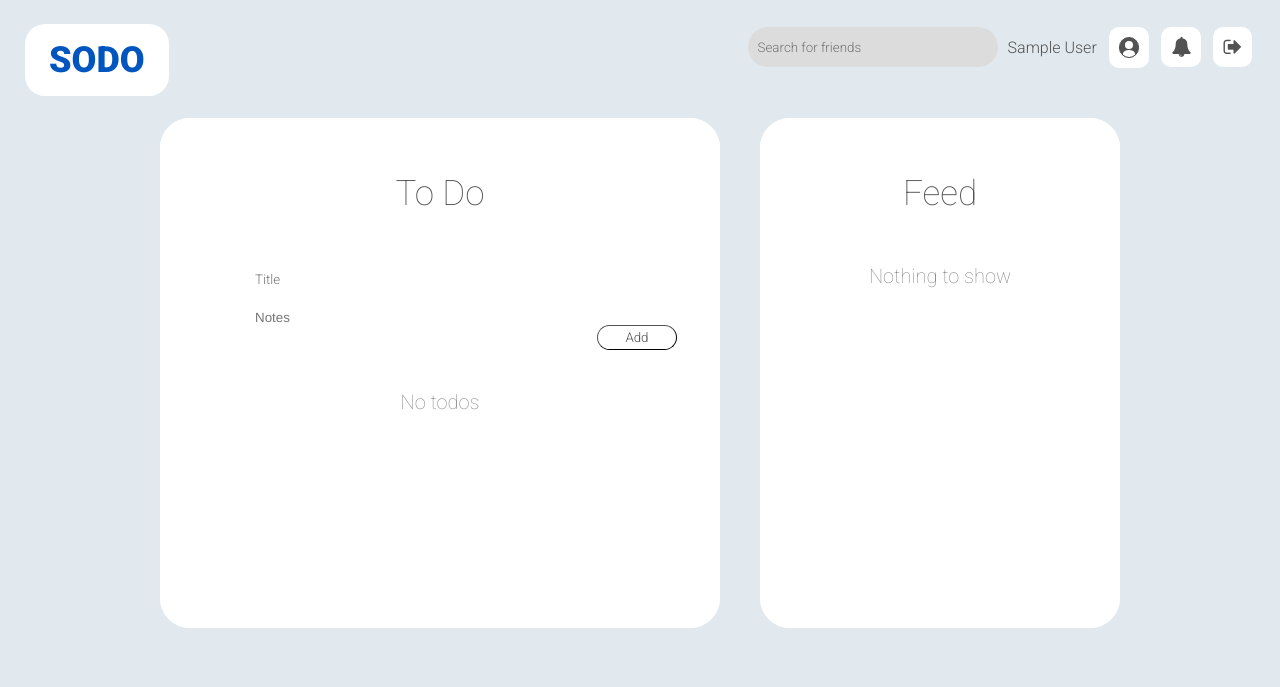
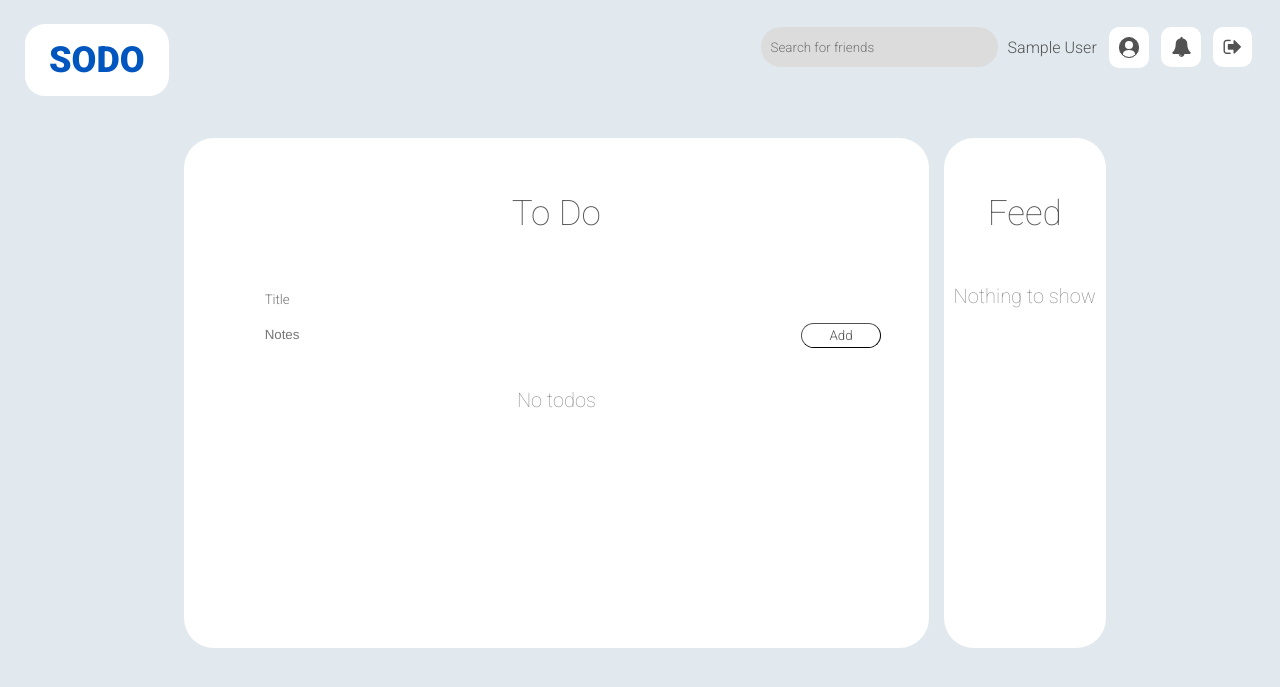
Before and after one commit to ElijahAA/HackiethonBackend, a Flask app: page /todo in a window 1280 px wide. Shown: the top 687 px of the page. Run offline with Flask 2, Linux system fonts and the light colour scheme; the visitor is signed in with stand-in values (Sample User, id 1); data comes from the database, SQL or seed files in the repository; data that the repository does not hold is empty; some libraries are stand-ins or nearby versions.

Commit message:
Frontend changes.

```diff
--- a/app/static/style.css
+++ b/app/static/style.css
@@ -166,6 +166,9 @@ button {
   align-items: center;
   color: #525252;
   padding-right: 20px;
+  width: 75%;
+  margin-right: 9;
+  margin-left: auto;
 }
 
 .user {
@@ -251,7 +254,7 @@ button {
   background-color: #DCDCDC;
   border: none;
   height: 30px;
-  width: 30%;
+  width: 40%;
   padding-left: 10px;
 }
 
@@ -273,7 +276,7 @@ button {
   background-color: #DCDCDC;
   border: none;
   height: 40px;
-  width: 250px;
+  width: 100%;
   padding-left: 10px;
   color: #525252;
 }
@@ -283,7 +286,7 @@ button {
   font-size: 16px;
   color: #525252;
   height: auto;
-  width: 600px;
+  width: 100%;
   margin-right: auto;
   margin-left: auto;
   margin-top: 0px;
@@ -317,7 +320,7 @@ label {
   padding-right: 15px;
   text-align: right;
   margin-right:15px;
-  width: 200px;
+  width: 35%;
   background-color: transparent;
 }
 
@@ -362,8 +365,7 @@ label {
 .todo {
   padding-bottom: 10px;
   display: block;
-  background-color: white;
-
+  background-color: transparent;
 }
 
 .title-input {
@@ -371,24 +373,31 @@ label {
   height: 30px;
   width: 70%;
   padding-bottom: 10px;
-  background-color: white;
+  background-color: transparent;
+  float: left;
+  margin-left: 10%;
 }
 
 .notes-input {
   color:#808080;
-  background-color: none;
   border: none;
   height: 30px;
   width: 56%;
   resize: none;
   font-family: Helvetica, sans-serif;
-  background-color: white;
+  background-color: transparent;
+  float: left;
+  margin-left: 10%;
+}
+
+.todo-input {
+  float:left;
 }
 
 .feed {
   margin: auto;
   text-align: center;
-  width: inherit;
+  width: 100%;
   flex-direction: column;
   align-items: center;
   padding: 5px;
@@ -434,16 +443,15 @@ label {
 .todo-list {
  margin: auto;
  text-align: center;
- width: inherit;
+ width: 100%;
  flex-direction: column;
  align-items: center;
  padding: 5px;
  border-radius: 30px;
- /* border: 1px solid black; */
  background-color: white;
-  overflow: auto;
-  overflow-x: hidden;
-  height: 500px;
+ overflow: auto;
+ overflow-x: hidden;
+ height: 500px;
 }
 
 .todo-item {
@@ -479,13 +487,15 @@ label {
   display: flex;
   align-items: flex-start;
   flex-direction: column;
-  background-color: transparent;
+  background-color: white;
   padding-left: 10px;
+  width: 100%;
 }
 
 .task-item {
   display: inline;
   background-color: white;
+  width: 85%
 }
 
 .profile-picture {
@@ -512,7 +522,6 @@ label {
 .todo-writing {
   padding-left: 30px;
   width: 100%;
-  background-color: white;
 }
 
 .heading {
@@ -520,9 +529,8 @@ label {
   font-size: 15px;
   font-weight: bold;
   color: #525252;
-  width: 85%;
+  width: 90%;
   display: inline-block;
-  background-color: white;
 }
 
 .heading1 {
@@ -541,7 +549,7 @@ label {
 .feed-heading {
   display: flex;
   justify-content:flex-start;
-  width: 230px;
+  width: 95%;
   margin-left: 0;
 }
 .notes {
@@ -561,6 +569,7 @@ label {
   width: 80px;
   color: #525252;
   background-color: white;
+    margin-right: 3%;
 }
 
 .button3 {
@@ -575,7 +584,6 @@ label {
   border: none;
   display: inline-block;
   background-color: white;
-
 }
 
 .link {
@@ -617,20 +625,27 @@ div {
   padding-top: 10px;
   padding-left: 100px;
   padding-right: 100px;
-  margin-top: 60px;
+  margin-top: 90px;
   display: block;
-
+  box-shadow: 15px 20px 20px #aaaaaa2a;
 }
 
 .grid-container {
   padding-top: 50px;
   display: grid;
-  grid-column-gap: 0px;
+  grid-column-gap: 25px;
   grid-template-columns: auto auto;
-  padding: auto;
   align-items: top;
   justify-items: center;
   justify-content: center;
+  /* width: 100% */
+  margin-top: 20px;
+  margin-left: 0;
+  margin-right: 0;
+  padding-right: 20px;
+  padding-left: 20px;
+  grid-template-columns: 60% auto;
+
 }
 
 .grid-container1 {
@@ -666,14 +681,14 @@ div {
 }
 
 .grid-item {
-  width: auto;
-  height: auto;
   border-radius: 30px;
   margin-left: 20px;
   margin-right: 20px;
   font-size: 30px;
   text-align: center;
   background-color: white;
+  box-shadow: 15px 20px 20px #aaaaaa2a;
+  width: 100%
 }
 
 .grid-item1 {
@@ -687,14 +702,14 @@ div {
 
 .container {
   position: relative;
-  width: 600px;
-  background-color: transparent;
+  /* width: 100%; */
+  background-color: green;
 }
 
 .container-feed {
   position: relative;
-  width: 400px;
-  background-color: transparent;
+  /* width: 400px; */
+  background-color: pink;
 }
 
 h3 {
@@ -793,6 +808,7 @@ h3 {
 .dropdown {
   position: relative;
   display: inline-block;
+  width: 25%
 }
 
 .dropdown-content {
--- a/app/templates/includes/nav.html
+++ b/app/templates/includes/nav.html
@@ -14,9 +14,9 @@
             >
             <div id="myDropdown" class="dropdown-content1">
                 {% for all_user in users %}
-{#                    {% if user != current_user %}#}
+                    {% if all_user != current_user %}
                         <a href="{{ url_for('profile', username=all_user.username) }}">{{ all_user.get_formatted_name() }}</a>
-{#                    {% endif %}#}
+                    {% endif %}
                 {% endfor %}
             </div>
 
--- a/app/templates/todo.html
+++ b/app/templates/todo.html
@@ -9,8 +9,8 @@
 
 
 <div class='grid-container' id='test'>
-    <div class='container'>
-        <div class='grid-item'>
+{#    <div class='container'>#}
+{#        <div class='grid-item'>#}
             <div class='todo-list'>
                 <h3>To Do</h3>
                 <form class='form' method="POST">
@@ -34,10 +34,10 @@
                     <p class='empty-message' id='todos-empty'>No todos</p>
                 {% endfor %}
             </div>
-        </div>
-    </div>
-    <div class='container-feed'>
-        <div class='grid-item'>
+{#        </div>#}
+{#    </div>#}
+{#    <div class='container-feed'>#}
+{#        <div class='grid-item'>#}
             <div class='feed'>
                 <h3>Feed</h3>
                 {% for item in current_user.get_feed() %}
@@ -71,8 +71,8 @@
                     <p class='empty-message' id='feed-empty'>Nothing to show</p>
                 {% endfor %}
             </div>
-        </div>
-    </div>
+{#        </div>#}
+{#    </div>#}
 </div>
 
 {% include "includes/footer.html" %}
```
